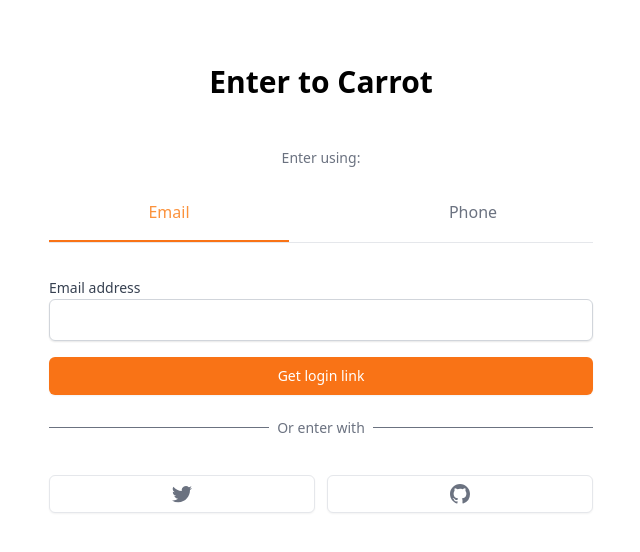
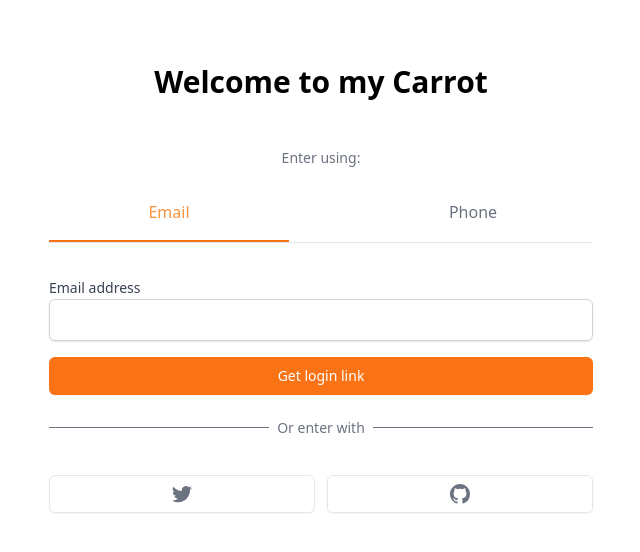
Before and after one commit to JiHunSong94/carrot-market, a Next.js app: page /enter in a window 1280 px wide. Shown: the top 552 px of the page, without its empty margins (319-959 px from the left). Built offline with nearby package versions, Linux system fonts and the light colour scheme.

Commit message:
New Weclcome Msg

```diff
--- a/pages/enter.tsx
+++ b/pages/enter.tsx
@@ -62,7 +62,7 @@ export default function Enter() {
   }, [tokenData, router]);
   return (
     <div className="mt-16 px-4">
-      <h3 className="text-center text-3xl font-bold">Enter to Carrot</h3>
+      <h3 className="text-center text-3xl font-bold">Welcome to my Carrot</h3>
       <div className="mt-12">
         {data?.ok ? (
           <form
```
